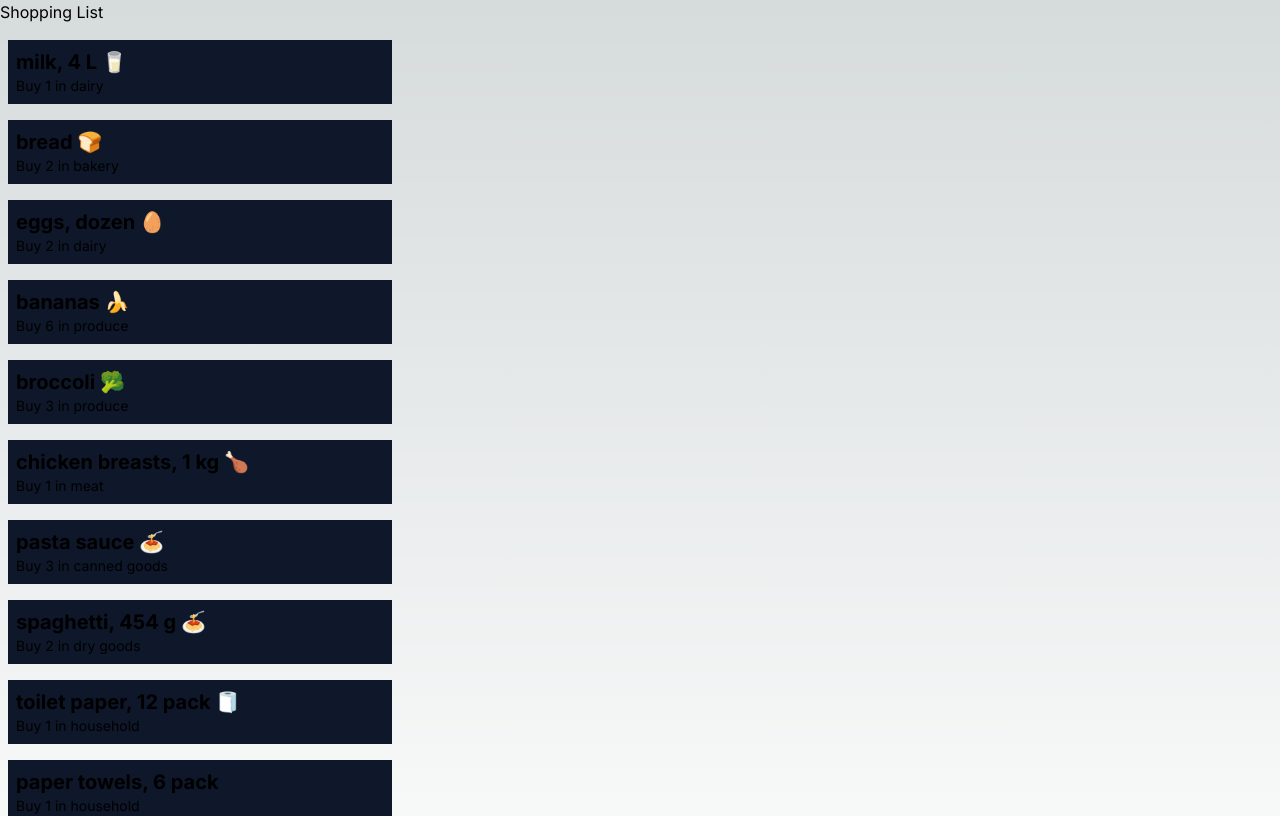
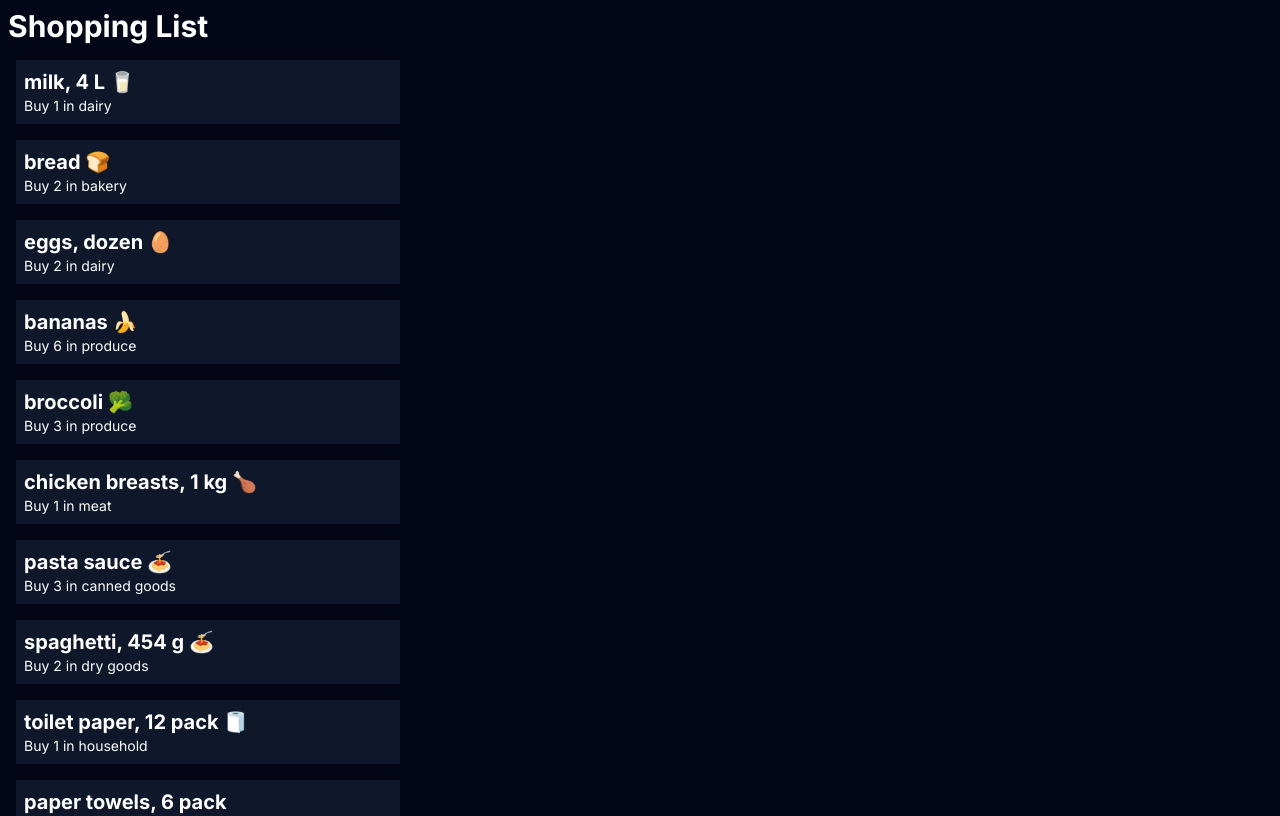
Before and after one commit to ksingh62/cprg306-assignments, a Next.js app: page /week-3 in a window 1280 px wide. Shown: the top 816 px of the page. Built offline with nearby package versions, Linux system fonts and the light colour scheme.

Commit message:
add tailwind classes to week-3 main page

```diff
--- a/app/week-3/page.js
+++ b/app/week-3/page.js
@@ -1,12 +1,12 @@
 import ItemList from "./item-list";
 
 function Page() {
-    return(
-        <main>
-        <h1>Shopping List</h1>
-        <ItemList></ItemList>
-        </main>
-    )
+  return (
+    <main className="bg-slate-950 text-white container mx-auto p-2">
+      <h1 className="text-3xl font-bold mb-4">Shopping List</h1>
+      <ItemList></ItemList>
+    </main>
+  );
 }
 
 export default Page;
```
